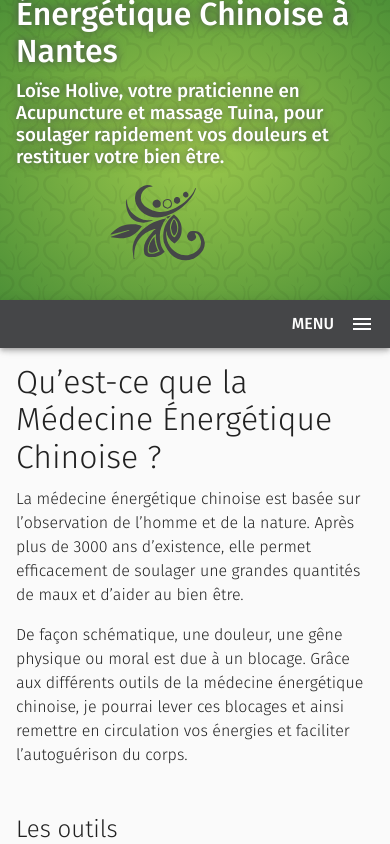
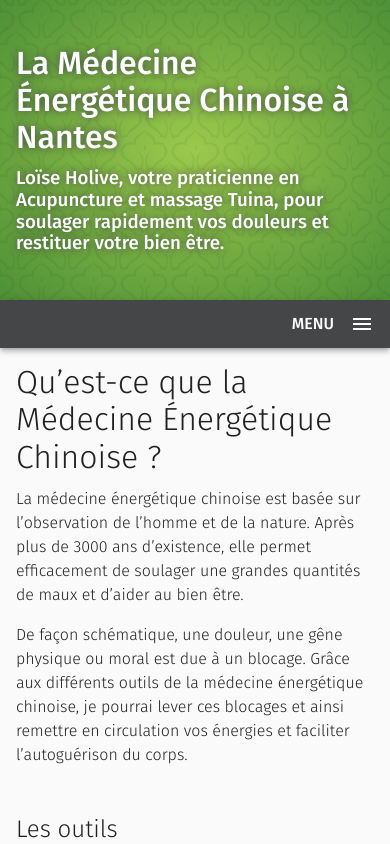
Before and after one commit to IcanDivideBy0/mtc, a Next.js app: page / in a window 390 px wide. Shown: the top 844 px of the page. Built offline with nearby package versions, Linux system fonts and the light colour scheme.

Commit message:
Fix mobile layout

```diff
--- a/src/components/Banner.js
+++ b/src/components/Banner.js
@@ -1,6 +1,12 @@
 import React from "react";
 
-import { makeStyles, Container, Typography, Grid } from "@material-ui/core";
+import {
+  makeStyles,
+  Container,
+  Typography,
+  Grid,
+  Hidden,
+} from "@material-ui/core";
 
 const useStyles = makeStyles((theme) => ({
   root: {
@@ -35,12 +41,6 @@ const useStyles = makeStyles((theme) => ({
     fontWeight: 500,
     textShadow: [[theme.palette.secondary.main, 0, 0, "10px"]],
   },
-  logo: {
-    [theme.breakpoints.down("xs")]: {
-      transform: "scale(0.5)",
-      transformOrigin: "top right",
-    },
-  },
 }));
 
 export default function Banner(props) {
@@ -73,9 +73,11 @@ export default function Banner(props) {
             </Typography>
           </Grid>
 
-          <Grid item>
-            <img src="/images/logo.svg" alt="logo" className={classes.logo} />
-          </Grid>
+          <Hidden xsDown implementation="css">
+            <Grid item>
+              <img src="/images/logo.svg" alt="logo" />
+            </Grid>
+          </Hidden>
         </Grid>
       </Container>
     </header>
```
